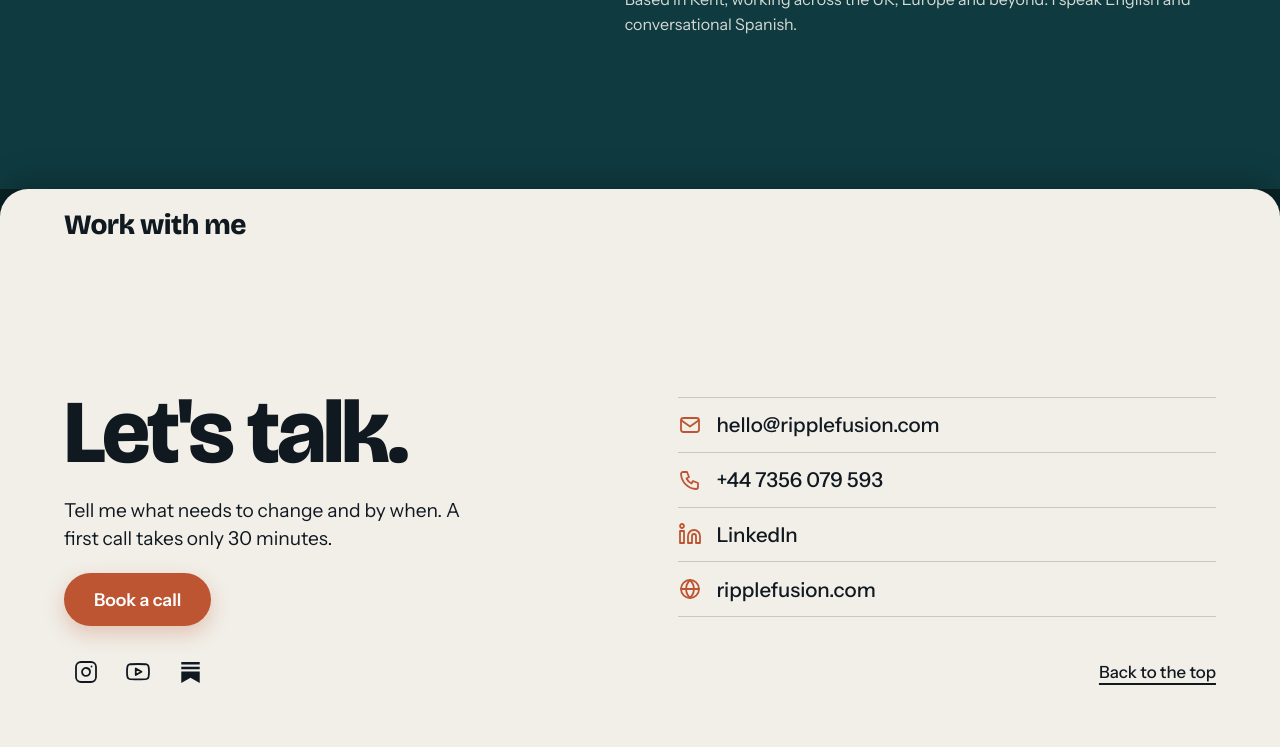
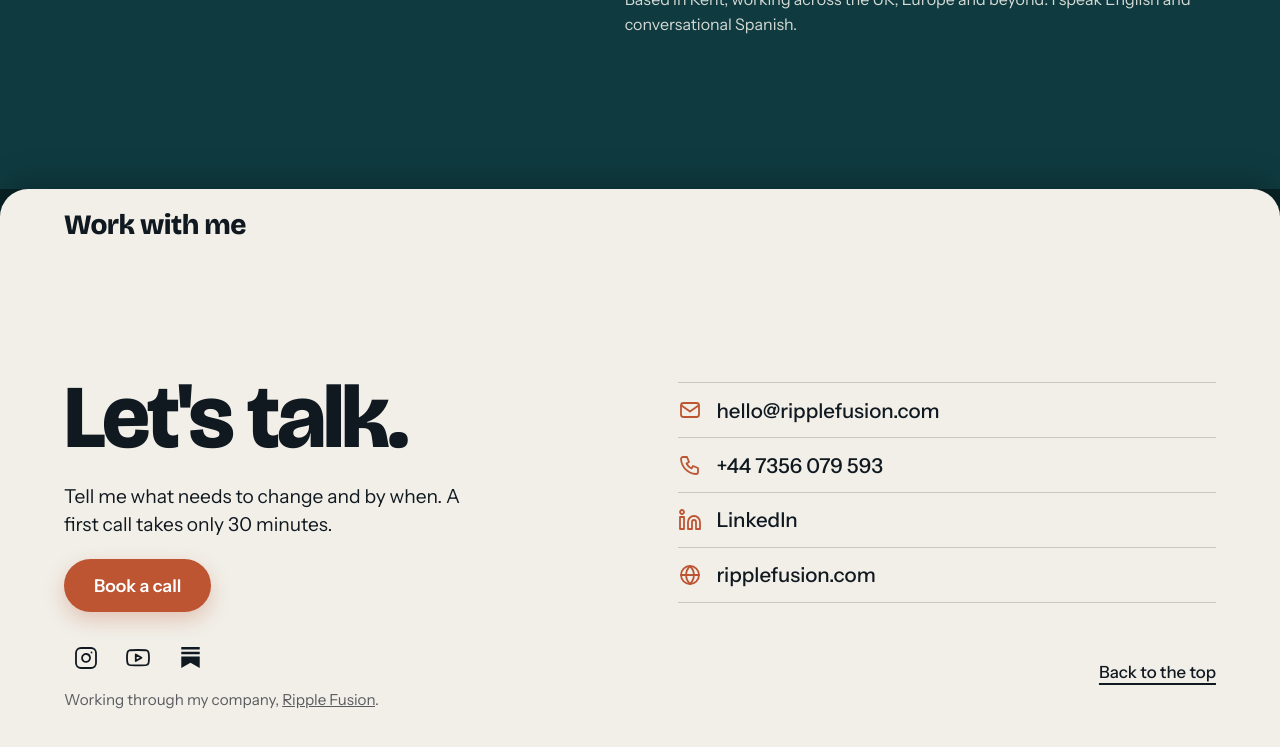
Before and after one commit to RippleFusion/RF-Website, a plain HTML site: page index.html in a window 1280 px wide. Shown: the part 1339-2086 px from the top of the page. Drawn offline with nearby package versions, Linux system fonts and the light colour scheme.

Commit message:
Move "Working through my company" line from hero to Work With Me
Co-Authored-By: Claude Sonnet 5 <noreply@anthropic.com>
Claude-Session: https://claude.ai/code/session_01BN9pjmFQxh7k6ozZSjNx5M

```diff
--- a/index.html
+++ b/index.html
@@ -217,6 +217,7 @@
   .ways a:focus-visible { outline: 3px solid var(--orange); outline-offset: 2px; border-radius: 4px; }
   .ways .ico { flex: none; color: var(--orange); }
   .contact-foot { display: flex; flex-wrap: wrap; justify-content: space-between; align-items: center; gap: 12px 24px; margin-top: clamp(16px, 3vh, 32px); }
+  .socials-col { display: flex; flex-direction: column; align-items: flex-start; gap: 10px; }
   .socials { display: flex; align-items: center; gap: 8px; }
   .socials a { display: flex; align-items: center; justify-content: center; width: 44px; height: 44px; border-radius: 50%; color: var(--ink); transition: color .2s, transform .2s; }
   .socials a:hover, .socials a:focus-visible { color: var(--orange); transform: translateY(-2px); }
@@ -261,7 +262,6 @@
             <a class="btn" href="https://calendly.com/ian-ianlloyd/30min" target="_blank" rel="noopener" aria-label="Book a call (opens Calendly in a new tab)">Book a call</a>
             <button class="link" type="button" data-go="2">Get in touch</button>
           </div>
-          <p class="small rv" style="--d:4">Working through my company, <a href="https://ripplefusion.com" target="_blank" rel="noopener">Ripple Fusion</a>.</p>
         </div>
         <div class="frame rv" style="--d:2">
           <img alt="Ian Lloyd" width="719" height="1000" src="assets/img/ian-lloyd-portrait.webp">
@@ -305,10 +305,13 @@
         </ul>
       </div>
       <div class="contact-foot">
-        <div class="socials">
-          <a href="https://www.instagram.com/realripplefusion" target="_blank" rel="noopener" aria-label="Instagram"><svg class="ico" viewBox="0 0 24 24" width="24" height="24" fill="none" stroke="currentColor" stroke-width="1.8" stroke-linecap="round" stroke-linejoin="round" aria-hidden="true"><rect x="2" y="2" width="20" height="20" rx="5" ry="5"/><path d="M16 11.37A4 4 0 1 1 12.63 8 4 4 0 0 1 16 11.37z"/><line x1="17.5" y1="6.5" x2="17.51" y2="6.5"/></svg></a>
-          <a href="https://www.youtube.com/@realripplefusion" target="_blank" rel="noopener" aria-label="YouTube"><svg class="ico" viewBox="0 0 24 24" width="24" height="24" fill="none" stroke="currentColor" stroke-width="1.8" stroke-linecap="round" stroke-linejoin="round" aria-hidden="true"><path d="M22.54 6.42a2.78 2.78 0 0 0-1.94-2C18.88 4 12 4 12 4s-6.88 0-8.6.46a2.78 2.78 0 0 0-1.94 2A29 29 0 0 0 1 11.75a29 29 0 0 0 .46 5.33A2.78 2.78 0 0 0 3.4 19c1.72.46 8.6.46 8.6.46s6.88 0 8.6-.46a2.78 2.78 0 0 0 1.94-2 29 29 0 0 0 .46-5.25 29 29 0 0 0-.46-5.33z"/><polygon points="9.75 15.02 15.5 11.75 9.75 8.48 9.75 15.02"/></svg></a>
-          <a href="https://ripplefusion.substack.com/" target="_blank" rel="noopener" aria-label="Substack"><svg class="ico" viewBox="0 0 24 24" width="21" height="21" fill="currentColor" aria-hidden="true"><path d="M22.539 8.242H1.46V5.406h21.08v2.836zM1.46 10.812V24L12 18.11 22.54 24V10.812H1.46zM22.54 0H1.46v2.836h21.08V0z"/></svg></a>
+        <div class="socials-col">
+          <div class="socials">
+            <a href="https://www.instagram.com/realripplefusion" target="_blank" rel="noopener" aria-label="Instagram"><svg class="ico" viewBox="0 0 24 24" width="24" height="24" fill="none" stroke="currentColor" stroke-width="1.8" stroke-linecap="round" stroke-linejoin="round" aria-hidden="true"><rect x="2" y="2" width="20" height="20" rx="5" ry="5"/><path d="M16 11.37A4 4 0 1 1 12.63 8 4 4 0 0 1 16 11.37z"/><line x1="17.5" y1="6.5" x2="17.51" y2="6.5"/></svg></a>
+            <a href="https://www.youtube.com/@realripplefusion" target="_blank" rel="noopener" aria-label="YouTube"><svg class="ico" viewBox="0 0 24 24" width="24" height="24" fill="none" stroke="currentColor" stroke-width="1.8" stroke-linecap="round" stroke-linejoin="round" aria-hidden="true"><path d="M22.54 6.42a2.78 2.78 0 0 0-1.94-2C18.88 4 12 4 12 4s-6.88 0-8.6.46a2.78 2.78 0 0 0-1.94 2A29 29 0 0 0 1 11.75a29 29 0 0 0 .46 5.33A2.78 2.78 0 0 0 3.4 19c1.72.46 8.6.46 8.6.46s6.88 0 8.6-.46a2.78 2.78 0 0 0 1.94-2 29 29 0 0 0 .46-5.25 29 29 0 0 0-.46-5.33z"/><polygon points="9.75 15.02 15.5 11.75 9.75 8.48 9.75 15.02"/></svg></a>
+            <a href="https://ripplefusion.substack.com/" target="_blank" rel="noopener" aria-label="Substack"><svg class="ico" viewBox="0 0 24 24" width="21" height="21" fill="currentColor" aria-hidden="true"><path d="M22.539 8.242H1.46V5.406h21.08v2.836zM1.46 10.812V24L12 18.11 22.54 24V10.812H1.46zM22.54 0H1.46v2.836h21.08V0z"/></svg></a>
+          </div>
+          <p class="small">Working through my company, <a href="https://ripplefusion.com/" target="_blank" rel="noopener">Ripple Fusion</a>.</p>
         </div>
         <button class="link" type="button" data-go="0">Back to the top</button>
       </div>
```
